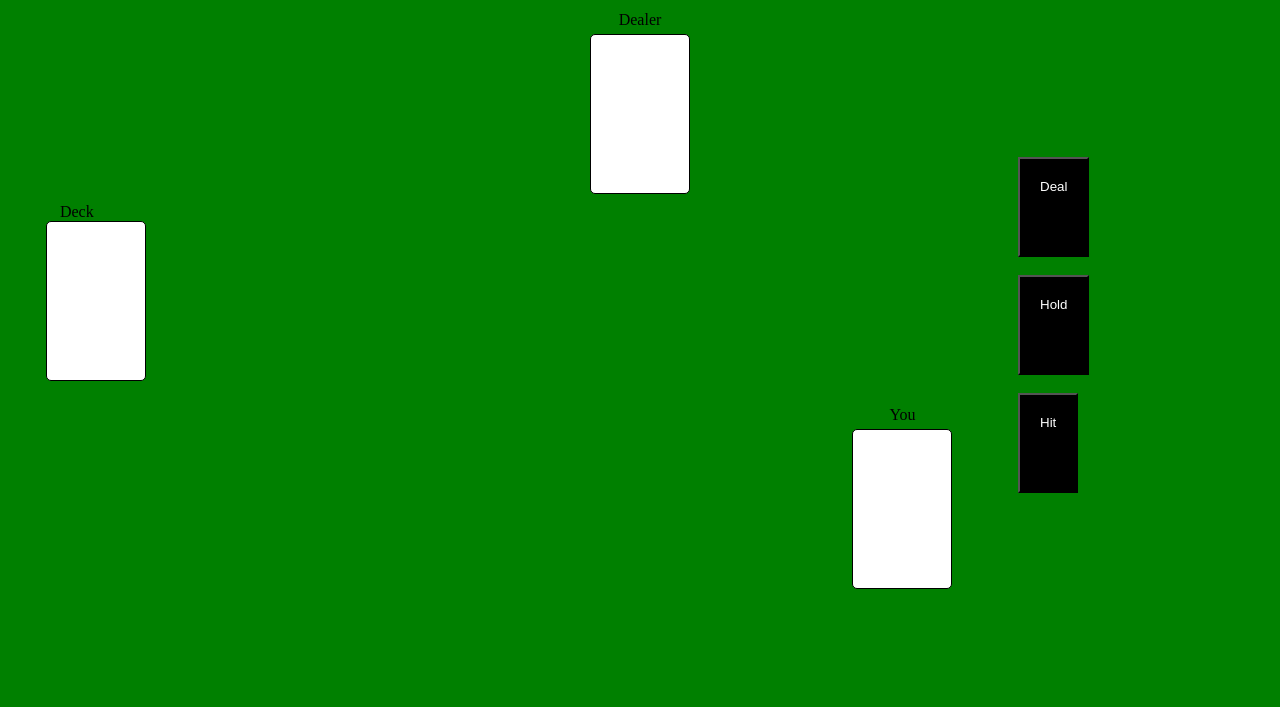
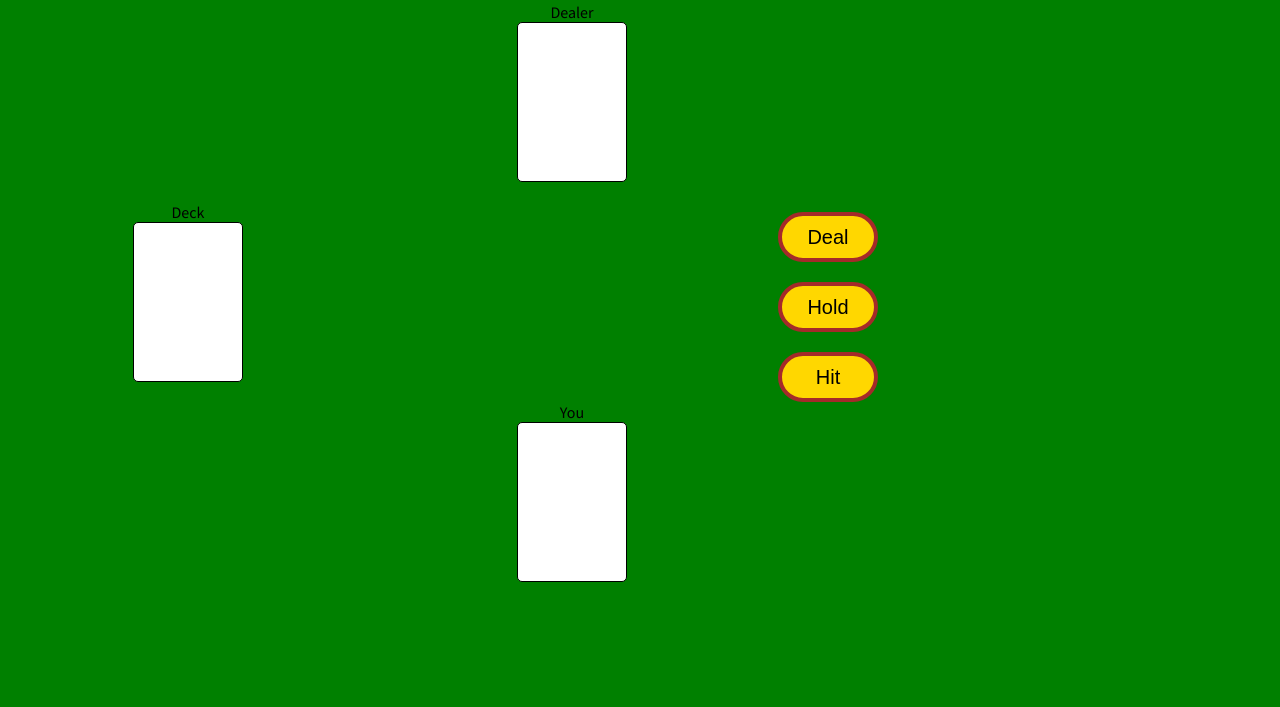
Before and after one commit to SpencerM93/BlackJack-Project, a plain HTML site: page Index.html in a window 1280 px wide. Shown: the part 93-800 px from the top of the page. Drawn offline with Linux system fonts and the light colour scheme; a web font is replaced by a local one.

Commit message:
patch-2
Added CSS Grid layout, removed 'Welcome!' , added some aesthetic to the buttons.

```diff
--- a/Index.html
+++ b/Index.html
@@ -4,11 +4,15 @@
     <meta charset="utf-8">
     <link rel="stylesheet" href="./style.css">
     <link href="https://fonts.googleapis.com/css2?family=Source+Sans+Pro&display=swap" rel="stylesheet">
+    <link href="https://fonts.googleapis.com/css2?family=Source+Sans+Pro&family=Vesper+Libre:wght@900&display=swap" rel="stylesheet">
     <title>BlackJack</title>
   </head>
   <body>
-    <h1 class="title">BlackJack</h1>
-    <h2>Welcome!</h2>
+    <!--wrap all our card content in a grid -->
+  <div class="grid">
+    <div class="title">
+      <h1 >BlackJack</h1>
+    </div>
     <div class="dealer">
       <p>Dealer</p>
       <div id = "dealer" class="dCard1">
@@ -31,11 +35,12 @@
 
     </div>
     <div class="button-container">
-        <button type="button" class="deal" onclick = "deal()">Deal</button>
+        <button type="button" id="deal" onclick = "deal()">Deal</button>
         <br>
-        <button type="button" class="hold" onClick = "hold()">Hold</button>
+        <button type="button" id="hold" onClick = "hold()">Hold</button>
         <br>
-        <button type="button" class="hit"  onClick = "hit()">Hit</button>
+        <button type="button" id="hit"  onClick = "hit()">Hit</button>
     </div>
+  </div>
   </body>
 </html>
--- a/style.css
+++ b/style.css
@@ -1,65 +1,62 @@
 *{
   box-sizing: border-box;
   margin: 0;
-  font-style: 'Source Sans Pro', SansSerif;
 }
 body{
   text-align: center;
   background-color: green;
+  font-family: 'Source Sans Pro', sans-serif;
+}
+/* grid layout defines rows and columns. I'm making a  4 x 5 grid*/
+.grid{
+  display: grid;
+  width: 100%;
+  height: 575px;
+  grid-template: repeat(4, 1fr) / repeat(10, 1fr);
+}
+.title{
+  grid-row: 1 / span 2;
+  grid-column: 1 / span 3;
+  margin-top: 10px;
+  font-family: 'Vesper Libre', serif;
+}
+h1{
+  font-size: 60px;
 }
 .dealer, .user, .deck, .button-container{
   border: none;
-  display: block;
-}
-.dCard1, .uCard1 {
-  width: 100px;
-  height: 160px;
-  margin: 5px;
-  border: solid black 1px;
-  border-radius: 5px;
-  display: inline-block;
-  background-color: white;
+  width: 120px;
+  height: 200px;
 }
 .dealer{
-  margin-top: 40px;
+  grid-area: 2 / 5;
+  margin-top: 90px;
 }
-.deck{
-  width: 12%;
+.user{
+  grid-area: 4 / 5;
 }
-/* Need to align both cardDeck and .uCard1 */
-/* I edit the DOM using Chrome because the changes are instant */
-.cardDeck{
-  width: 100px;
+.dCard1, .uCard1, .cardDeck{
+  width: 110px;
   height: 160px;
-  margin-left: 30%;
-  margin-bottom: 25px;
   border: solid black 1px;
   border-radius: 5px;
   background-color: white;
+  margin: 0 auto;
 }
-.user{
-  width: 60%;
-  padding-left: 41%;
-  padding-right: 0px;
-  display: inline-block;
+.deck{
+  grid-area: 3 / 2;
 }
 .button-container{
-  display: flex;
-    flex-wrap: wrap;
-    width: 39%;
-    height: 39%;
-    margin-left: 60%;
-   position: fixed;
-   top:0;
-   bottom: 0;
-   padding: 250px;
+  grid-area: 3 / 7;
 }
-button{
-  display: flex;
-  flex-direction: row-reverse;
+.button-container button{
+  margin: 10px;
   width: 100px;
-  height: 100px;
-  background-color: black;
-  color: white;
-  padding: 20px;
+  height: 50px;
+  background-color: gold;
+  color: black;
+  border: solid brown 4px;
+  border-radius: 30px;
+  text-align: center;
+  font-size: 20px;
 }
```
Also changed, not shown: index.html (+10 -5 lines).
